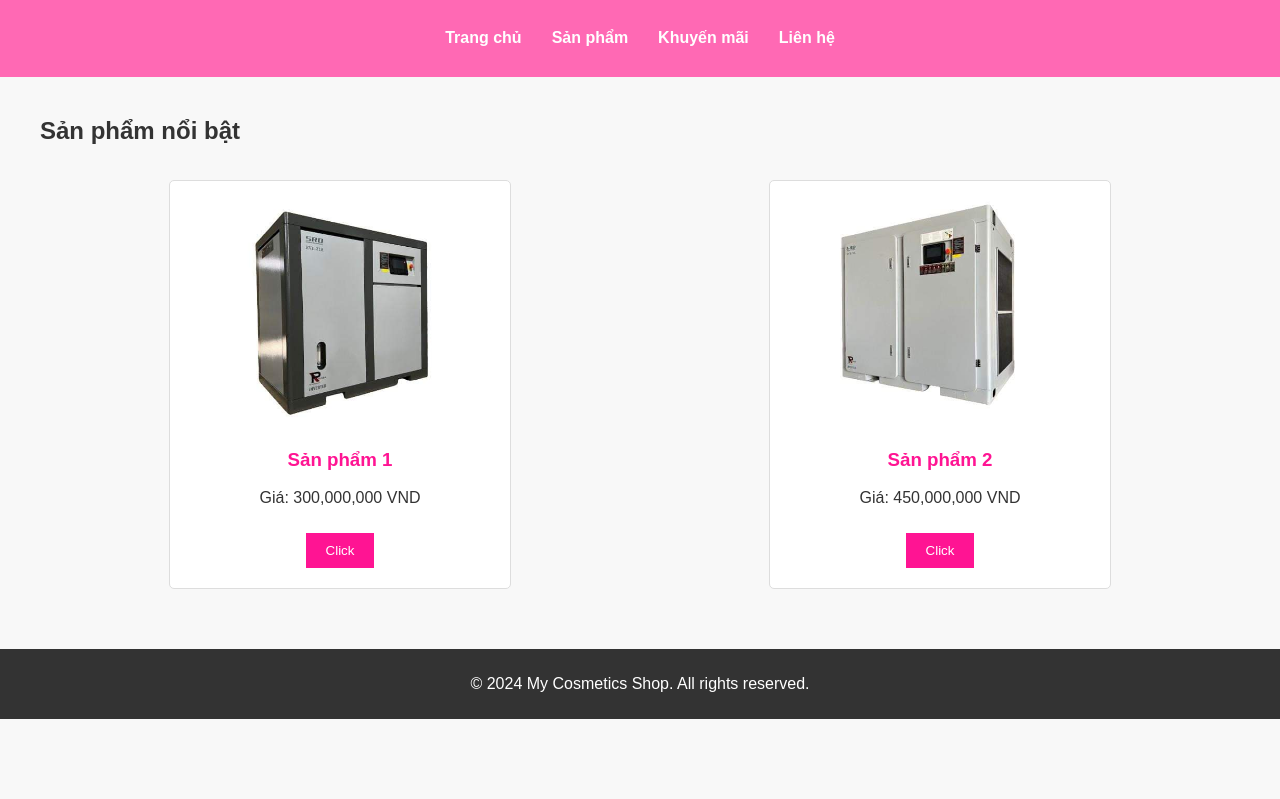
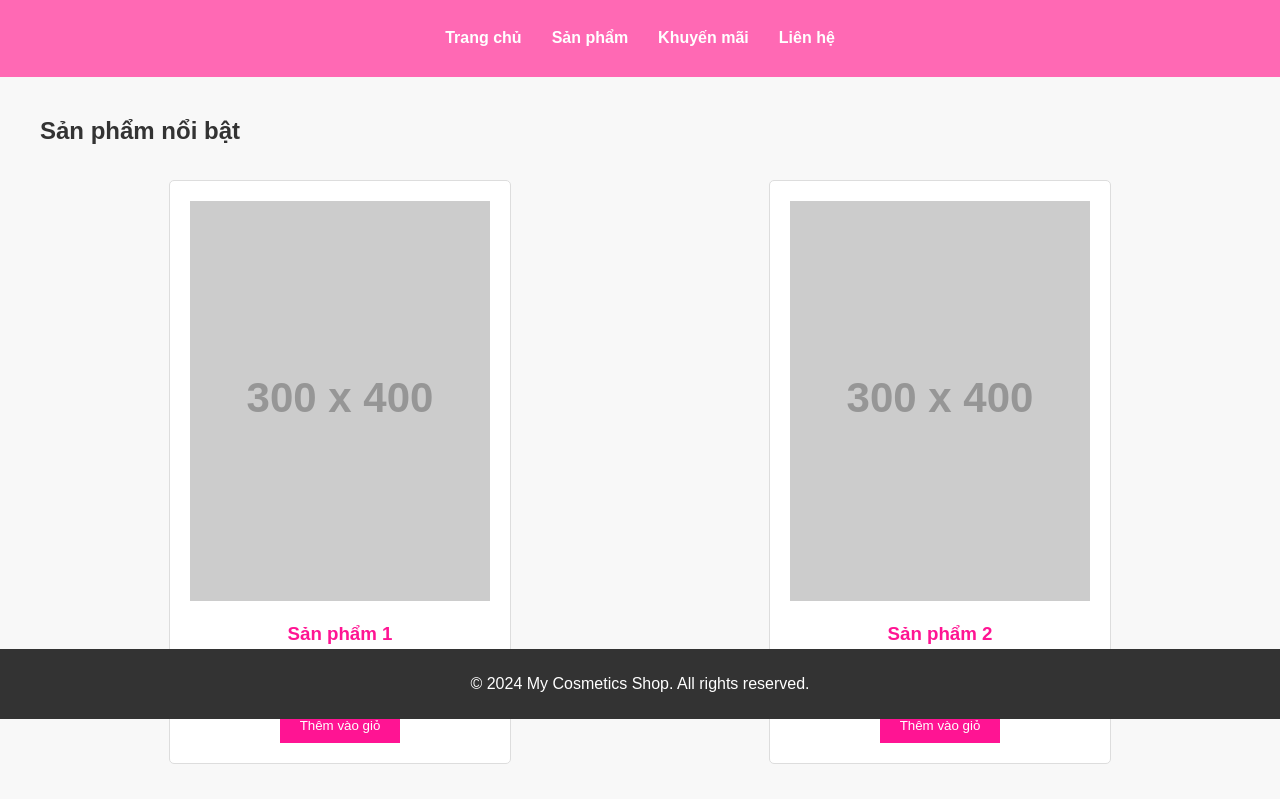
Before and after one commit to dthson01/my-cosmetics-shop, a plain HTML site: page index.html in a window 1280 px wide. Shown: the part 81-880 px from the top of the page. Before the commit the page ends 800 px from the top, so only its background shows below. Drawn offline with Linux system fonts and the light colour scheme; placeholder pictures from the web are drawn by us.

Commit message:
Resolved merge conflicts

```diff
--- a/index.html
+++ b/index.html
@@ -21,16 +21,16 @@
             <h2>Sản phẩm nổi bật</h2>
             <div class="product-list">
                 <div class="product">
-                    <img src="./Anh-1.jpg" alt="Máy nén 1">
+                    <img src="https://via.placeholder.com/300x400" alt="Mỹ phẩm 1">
                     <h3>Sản phẩm 1</h3>
-                    <p>Giá: 300,000,000 VND</p>
-                    <button>Click</button>
+                    <p>Giá: 300,000 VND</p>
+                    <button>Thêm vào giỏ</button>
                 </div>
                 <div class="product">
-                    <img src="./Anh-2.jpg" alt="Máy nén 2">
+                    <img src="https://via.placeholder.com/300x400" alt="Mỹ phẩm 2">
                     <h3>Sản phẩm 2</h3>
-                    <p>Giá: 450,000,000 VND</p>
-                    <button>Click</button>
+                    <p>Giá: 450,000 VND</p>
+                    <button>Thêm vào giỏ</button>
                 </div>
                 <!-- Thêm nhiều sản phẩm khác theo cách tương tự -->
             </div>
```
